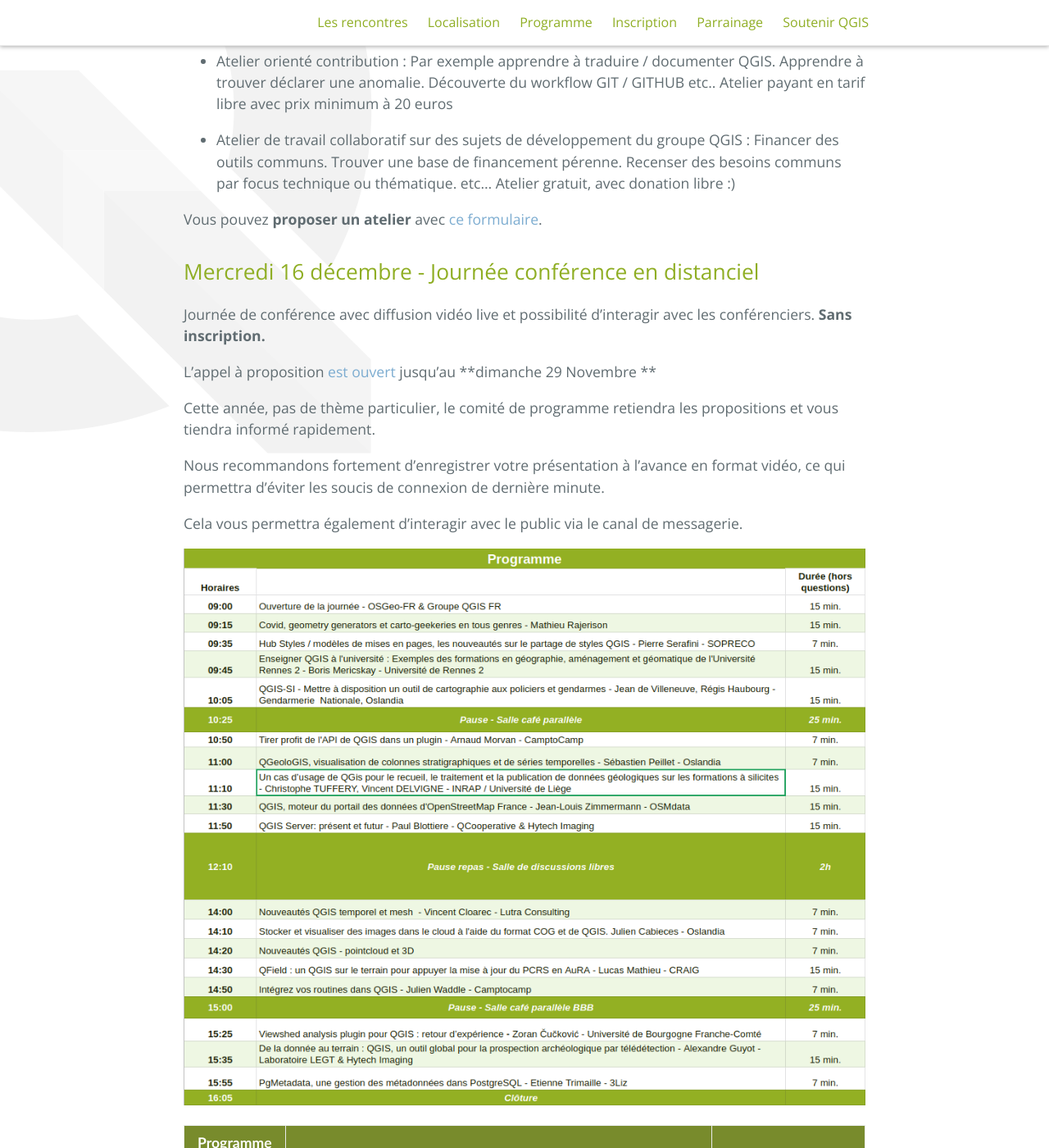
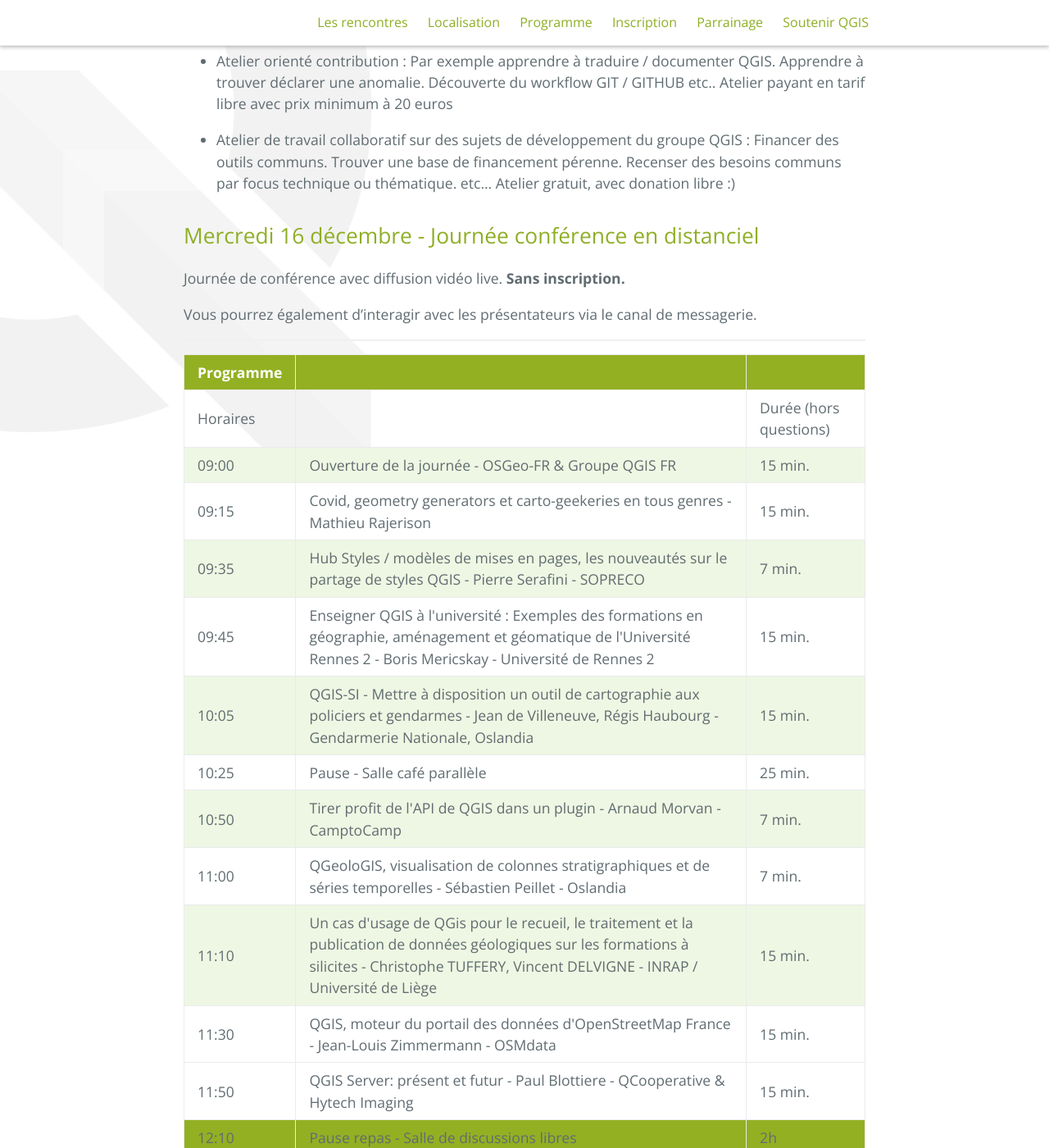
Before and after one commit to OSGeo-fr/QGIS-conf-fr-website, a Jekyll site: the page built from z20_programme.md, in a window 1280 px wide and 1400 px high, scrolled down 746 px. Shown: the whole window at 82% size. Built offline with Jekyll 4.4.1, drawn with Linux system fonts in a browser that asks for light colours; some of the changed text lies outside the part shown.

Commit message:
MAJ tableau programme

```diff
--- a/assets/css/style.scss
+++ b/assets/css/style.scss
@@ -161,40 +161,34 @@ width: 80%;
 table.tableizer-table {
     /* font-size: 12px; */
     border: 0px solid #CCC;
-    font-family: Trebuchet MS, Helvetica, sans-serif;
 }
 .tableizer-table td{
 
     border: 0px solid #CCC;
 }
-.tableizer-table tr:nth-child(odd){
+.impair{
     padding: 4px;
     margin: 3px;
     border: 0px solid #CCC;
-    background-color: rgb(204, 204, 204);
+    background-color: #eef7e3 ;
 
 }
-.tableizer-table tr:nth-child(even){
+.pair{
     padding: 4px;
     margin: 3px;
     border: 0px solid #CCC;
-    background-color: #a4be2c;
+    background-color:  #ffffff ;
 }
 
-.tableizer-table tr:nth-child(even) tr>.pause{
+.pause{
     padding: 4px;
     margin: 3px;
     border: 0px solid #CCC;
-    background-color: #640e51;
+    background-color: #93b023;
 }
-.tableizer-table tr:nth-child(odd) tr>.pause{
-    padding: 4px;
-    margin: 3px;
-    border: 0px solid #CCC;
-    background-color: #640e51;
-}
+
 .tableizer-table th {
-    background-color: #788b2c;
+    background-color: #93b023;
     color: #FFF;
     font-weight: bold;
 }
--- a/z20_programme.md
+++ b/z20_programme.md
@@ -22,55 +22,38 @@ Les ateliers sont des séances de travail avec inscription préalable qui peuven
 - Atelier de travail collaboratif sur des sujets de développement du groupe QGIS : Financer des outils communs. Trouver une base de financement pérenne. Recenser des besoins communs par focus technique ou thématique. etc... Atelier gratuit, avec donation libre :)
 
 
-
-
-Vous pouvez **proposer un atelier** avec [ce formulaire](https://framaforms.org/proposition-datelier-qgis-fr-15-decembre-2020-1605876385).
-
-
 ## Mercredi 16 décembre - Journée conférence en distanciel
 
-Journée de conférence avec diffusion vidéo live et possibilité d'interagir avec les conférenciers. **Sans inscription.**
+Journée de conférence avec diffusion vidéo live. **Sans inscription.**
 
+Vous pourrez également d’interagir avec les présentateurs via le canal de messagerie.
 
-<span>L'appel à proposition [est ouvert](https://framaforms.org/proposition-de-presentation-qgis-fr-16-decembre-2020-1605001211) jusqu'au **dimanche 29 Novembre **</span>
-
-Cette année, pas de thème particulier, le comité de programme retiendra les propositions et vous tiendra informé rapidement.
-
-Nous recommandons fortement d'enregistrer votre présentation à l'avance en format vidéo, ce qui permettra d'éviter les soucis de connexion de dernière minute.
-
-Cela vous permettra également d’interagir avec le public via le canal de messagerie.
-
-
-![programme](images/programme_2020.png)
-
-
+_______________________
 
 <table class="tableizer-table">
  <thead>
  <tr><th>Programme</th><th> </th><th> </th></tr>
 </thead><tbody>
- <tr><td>Horaires</td><td> </td><td>Durée (hors questions)</td></tr>
- <tr><td>09:00</td><td>Ouverture de la journée - OSGeo-FR & Groupe QGIS FR</td><td>15 min.</tr>
- <tr><td>09:15</td><td>Covid, geometry generators et carto-geekeries en tous genres - Mathieu Rajerison</td><td>15 min.</tr>
- <tr><td>09:35</td><td>Hub Styles / modèles de mises en pages, les nouveautés sur le partage de styles QGIS - Pierre Serafini - SOPRECO</td><td>7 min.</tr></tr>
- <tr><td>09:45</td><td>Enseigner QGIS à l'université : Exemples des formations en géographie, aménagement et géomatique de l'Université Rennes 2 - Boris Mericskay - Université de Rennes 2</td><td>15 min.</tr></tr>
- <tr><td>10:05</td><td>QGIS-SI - Mettre à disposition un outil de cartographie aux policiers et gendarmes - Jean de Villeneuve, Régis Haubourg - Gendarmerie  Nationale, Oslandia</td><td>15 min.</tr></tr>
- <tr><td>10:25</td><td>Pause - Salle café parallèle</td><td>25 min.</tr></tr>
- <tr><td>10:50</td><td>Tirer profit de l'API de QGIS dans un plugin - Arnaud Morvan - CamptoCamp</td><td>7 min.</tr></tr>
- <tr><td>11:00</td><td>QGeoloGIS, visualisation de colonnes stratigraphiques et de séries temporelles - Sébastien Peillet - Oslandia</td><td>7 min.</tr></tr>
- <tr><td>11:10</td><td>Un cas d'usage de QGis pour le recueil, le traitement et la publication de données géologiques sur les formations à silicites - Christophe TUFFERY, Vincent DELVIGNE - INRAP / Université de Liège</td><td>15 min.</tr></tr>
- <tr><td>11:30</td><td>QGIS, moteur du portail des données d'OpenStreetMap France - Jean-Louis Zimmermann - OSMdata</td><td>15 min.</tr></tr>
- <tr><td>11:50</td><td>QGIS Server: présent et futur - Paul Blottiere - QCooperative & Hytech Imaging</td><td>15 min.</tr></tr>
- <tr class="pause"><td>12:10</td><td>Pause repas - Salle de discussions libres </td><td>2h</tr></tr>
- <tr><td>14:00</td><td>Nouveautés QGIS temporel et mesh  - Vincent Cloarec - Lutra Consulting</td><td>7 min.</tr></tr>
- <tr><td>14:10</td><td>Stocker et visualiser des images dans le cloud à l'aide du format COG et de QGIS. Julien Cabieces - Oslandia</td><td>7 min.</tr></tr>
- <tr><td>14:20</td><td>Nouveautés QGIS - pointcloud et 3D</td><td>7 min.</tr></tr>
- <tr><td>14:30</td><td>QField : un QGIS sur le terrain pour appuyer la mise à jour du PCRS en AuRA - Lucas Mathieu - CRAIG</td><td>15 min.</tr></tr>
- <tr><td>14:50</td><td>Intégrez vos routines dans QGIS - Julien Waddle - Camptocamp</td><td>7 min.</tr></tr>
- <tr><td>15:00</td><td>Pause - Salle café parallèle BBB</td><td>25 min.</td>
- <tr><td>15:25</td><td>Viewshed analysis plugin pour QGIS : retour d'expérience - Zoran Čučković - Université de Bourgogne Franche-Comté </td><td>7 min.</tr></tr>
- <tr><td>15:35</td><td>De la donnée au terrain : QGIS, un outil global pour la prospection archéologique par télédétection - Alexandre Guyot - Laboratoire LEGT & Hytech Imaging </td><td>15 min.</tr></tr>
- <tr><td>15:55</td><td>PgMetadata, une gestion des métadonnées dans PostgreSQL - Etienne Trimaille - 3Liz</td><td>7 min.</tr></tr>
- <tr><td>16:05</td><td>Clôture </td><td></tr></tr>
- </tbody></table>
-</tbody></table>
+ <tr class="th"><td>Horaires</td><td> </td><td>Durée (hors questions)</td>
+ <tr class="impair"><td>09:00</td><td>Ouverture de la journée - OSGeo-FR & Groupe QGIS FR</td><td>15 min.</td></tr>
+ <tr class="pair"><td>09:15</td><td>Covid, geometry generators et carto-geekeries en tous genres - Mathieu Rajerison</td><td>15 min.</td></tr>
+ <tr class="impair"><td>09:35</td><td>Hub Styles / modèles de mises en pages, les nouveautés sur le partage de styles QGIS - Pierre Serafini - SOPRECO</td><td>7 min.</td></tr>
+ <tr class="pair"><td>09:45</td><td>Enseigner QGIS à l'université : Exemples des formations en géographie, aménagement et géomatique de l'Université Rennes 2 - Boris Mericskay - Université de Rennes 2</td><td>15 min.</td></tr>
+ <tr class="impair"><td>10:05</td><td>QGIS-SI - Mettre à disposition un outil de cartographie aux policiers et gendarmes - Jean de Villeneuve, Régis Haubourg - Gendarmerie  Nationale, Oslandia</td><td>15 min.</td></tr>
+ <tr class="pair"><td>10:25</td><td>Pause - Salle café parallèle</td><td>25 min.</td></tr>
+ <tr class="impair"><td>10:50</td><td>Tirer profit de l'API de QGIS dans un plugin - Arnaud Morvan - CamptoCamp</td><td>7 min.</td></tr>
+ <tr class="pair"><td>11:00</td><td>QGeoloGIS, visualisation de colonnes stratigraphiques et de séries temporelles - Sébastien Peillet - Oslandia</td><td>7 min.</td></tr>
+ <tr class="impair"><td>11:10</td><td>Un cas d'usage de QGis pour le recueil, le traitement et la publication de données géologiques sur les formations à silicites - Christophe TUFFERY, Vincent DELVIGNE - INRAP / Université de Liège</td><td>15 min.</td></tr>
+ <tr class="pair"><td>11:30</td><td>QGIS, moteur du portail des données d'OpenStreetMap France - Jean-Louis Zimmermann - OSMdata</td><td>15 min.</td></tr>
+ <tr class="pair"><td>11:50</td><td>QGIS Server: présent et futur - Paul Blottiere - QCooperative & Hytech Imaging</td><td>15 min.</td></tr>
+ <tr class="pause"><td>12:10</td><td>Pause repas - Salle de discussions libres </td><td>2h</td></tr>
+ <tr class="impair"><td>14:00</td><td>Nouveautés QGIS temporel et mesh  - Vincent Cloarec - Lutra Consulting</td><td>7 min.</td></tr>
+ <tr class="pair"><td>14:10</td><td>Stocker et visualiser des images dans le cloud à l'aide du format COG et de QGIS. Julien Cabieces - Oslandia</td><td>7 min.</td></tr>
+ <tr class="impair"><td>14:20</td><td>Nouveautés QGIS - pointcloud et 3D</td><td>7 min.</td></tr>
+ <tr class="pair"><td>14:30</td><td>QField : un QGIS sur le terrain pour appuyer la mise à jour du PCRS en AuRA - Lucas Mathieu - CRAIG</td><td>15 min.</td></tr>
+ <tr class="impair"><td>14:50</td><td>Intégrez vos routines dans QGIS - Julien Waddle - Camptocamp</td><td>7 min.</td></tr>
+ <tr class="pause"><td>15:00</td><td>Pause - Salle café parallèle BBB</td><td>25 min.</td></tr>
+ <tr class="impair"><td>15:25</td><td>Viewshed analysis plugin pour QGIS : retour d'expérience - Zoran Čučković - Université de Bourgogne Franche-Comté </td><td>7 min.</td></tr>
+ <tr class="pair"><td>15:35</td><td>De la donnée au terrain : QGIS, un outil global pour la prospection archéologique par télédétection - Alexandre Guyot - Laboratoire LEGT & Hytech Imaging </td><td>15 min.
+ <tr class="impair"><td>15:55</td><td>PgMetadata, une gestion des métadonnées dans PostgreSQL - Etienne Trimaille - 3Liz</td><td>7 min.</td></tr>
+ <tr><td>16:05</td><td>Clôture </td><td/></tr>
```
